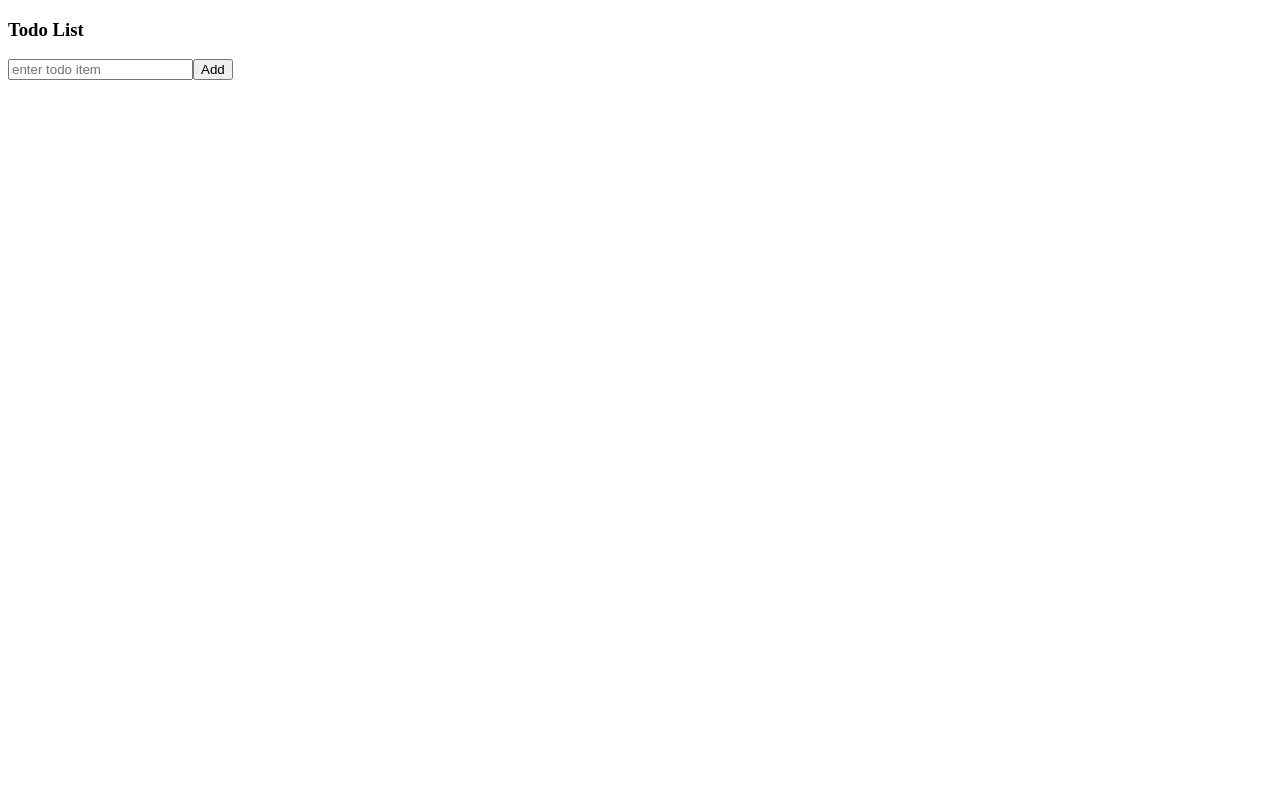
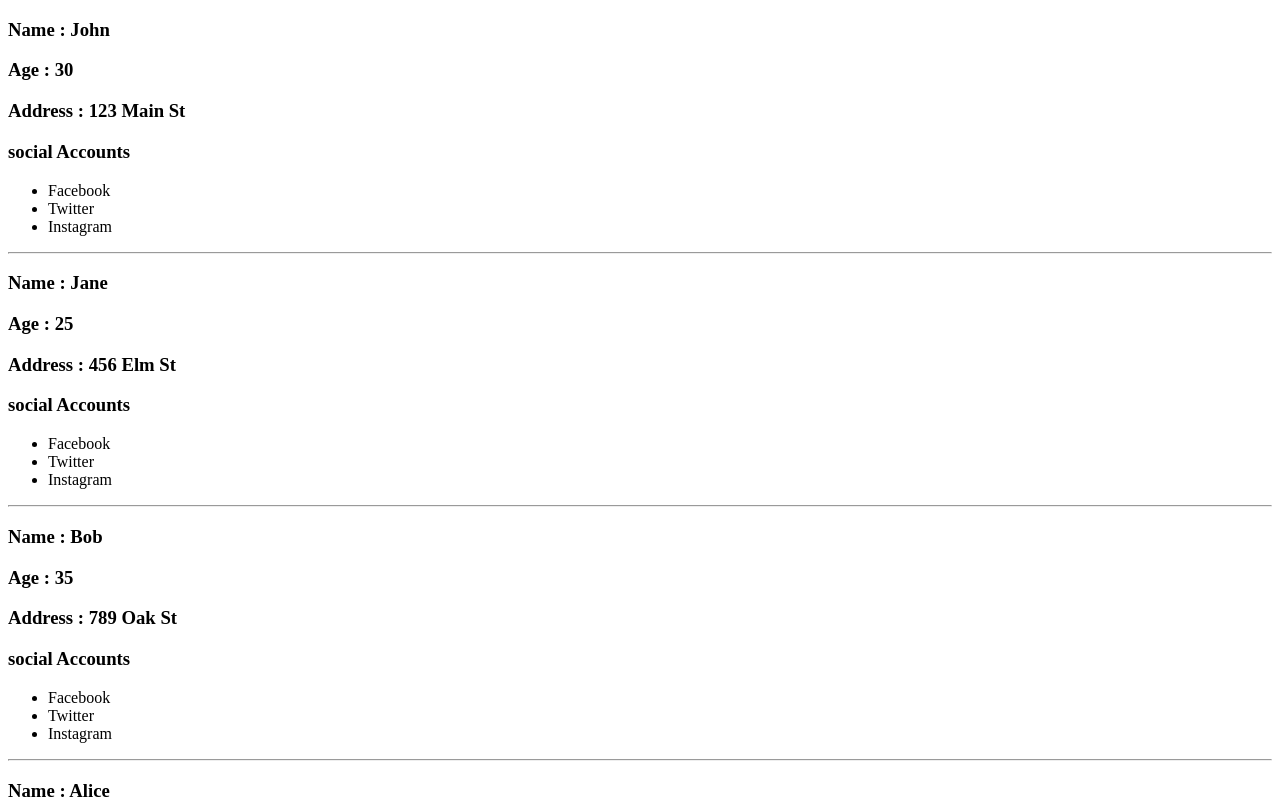
Before and after one commit to 01Deepak/angular-tut, an Angular app: page / in a window 1280 px wide. Shown: the top 800 px of the page. Built offline with nearby package versions, Linux system fonts and the light colour scheme.

Commit message:
share data from parent to child

```diff
--- a/src/app/app.component.html
+++ b/src/app/app.component.html
@@ -3,5 +3,6 @@
 <!-- <app-control-satatement></app-control-satatement> -->
 <!-- <app-nested-loop></app-nested-loop> -->
 <!-- <app-style-binding></app-style-binding> -->
- <!-- <app-basic-form></app-basic-form> -->
-  <app-todo-list></app-todo-list>
+<!-- <app-basic-form></app-basic-form> -->
+<!-- <app-todo-list></app-todo-list> -->
+ <app-data-share></app-data-share>
--- a/src/app/app.component.ts
+++ b/src/app/app.component.ts
@@ -7,10 +7,11 @@ import { NestedLoopComponent } from "./component/nested-loop/nested-loop.compone
 import { StyleBindingComponent } from "./component/style-binding/style-binding.component";
 import { BasicFormComponent } from "./component/basic-form/basic-form.component";
 import { TodoListComponent } from "./component/todo-list/todo-list.component";
+import { DataShareComponent } from "./component/data-share/data-share.component";
 
 @Component({
   selector: 'app-root',
-  imports: [RouterOutlet, CounterComponent, PropertyBindingComponent, ControlSatatementComponent, NestedLoopComponent, StyleBindingComponent, BasicFormComponent, TodoListComponent],
+  imports: [RouterOutlet, CounterComponent, PropertyBindingComponent, ControlSatatementComponent, NestedLoopComponent, StyleBindingComponent, BasicFormComponent, TodoListComponent, DataShareComponent],
   templateUrl: './app.component.html',
   styleUrl: './app.component.scss'
 })
--- /dev/null
+++ b/src/app/component/data-share/child-component/child-component.component.html
@@ -0,0 +1,12 @@
+<div *ngFor="let user of users">
+    <h3>Name : {{user.name}}</h3>
+    <h3>Age : {{user.age}}</h3>
+    <h3>Address : {{user.address}}</h3>
+    <h3>social Accounts</h3>
+    <ul>
+        <li *ngFor="let account of user.socialAccounts">
+            {{account}}
+        </li>
+    </ul>
+    <hr/>
+</div>
--- /dev/null
+++ b/src/app/component/data-share/data-share.component.html
@@ -0,0 +1 @@
+<app-child-component [users] = "users"></app-child-component>
--- /dev/null
+++ b/src/app/component/data-share/data-share.component.ts
@@ -0,0 +1,21 @@
+import { Component } from '@angular/core';
+import { ChildComponentComponent } from './child-component/child-component.component';
+
+@Component({
+  selector: 'app-data-share',
+  imports: [ChildComponentComponent],
+  templateUrl: './data-share.component.html',
+  styleUrl: './data-share.component.scss'
+})
+export class DataShareComponent {
+users: any = [
+  {name: 'John', age: 30 , address: '123 Main St', socialAccounts: ['Facebook', 'Twitter', 'Instagram']},
+  {name: 'Jane', age: 25 , address: '456 Elm St', socialAccounts: ['Facebook', 'Twitter', 'Instagram']},
+  {name: 'Bob', age: 35 , address: '789 Oak St', socialAccounts: ['Facebook', 'Twitter', 'Instagram']},
+  {name: 'Alice', age: 28 , address: '101 Pine St', socialAccounts: ['Facebook', 'Twitter', 'Instagram']},
+  {name: 'Mike', age: 32 , address: '202 Maple St', socialAccounts: ['Facebook', 'Twitter', 'Instagram']},
+  {name: 'Sarah', age: 27 , address: '303 Cedar St', socialAccounts: ['Facebook', 'Twitter', 'Instagram']},
+  {name: 'John', age: 30 , address: '123 Main St', socialAccounts: ['Facebook', 'Twitter', 'Instagram']},
+  {name: 'Jane', age: 25 , address: '456 Elm St', socialAccounts: ['Facebook', 'Twitter', 'Instagram']},
+];
+}
```
Also changed, not shown: src/app/component/data-share/child-component/child-component.component.ts (added, +13 -0 lines), src/app/component/data-share/child-component/child-component.component.scss (added), src/app/component/data-share/data-share.component.scss (added), 2 other files (tests, documents, lock files or other folders).
